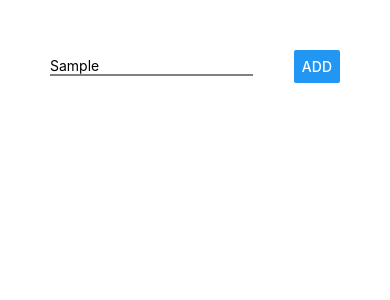
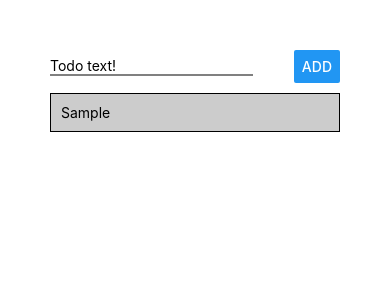
Before and after one commit to carlosvillasanchez/ReactNative, a React Native app: screen / in a window 390 px wide. Both pictures are taken after typing "Sample" into the empty fields and a click on the button "ADD". Shown: the top 300 px of the page. Built offline with nearby package versions, Linux system fonts and the light colour scheme.

Commit message:
First todo app

```diff
--- a/App.js
+++ b/App.js
@@ -1,13 +1,37 @@
-import React from 'react';
-import { StyleSheet, Text, View, TextInput, Button } from 'react-native';
+import React, {useState} from 'react';
+import { StyleSheet, Text, View, TextInput, Button, ScrollView } from 'react-native';
 
 export default function App() {
+  let [enteredTodo, setEnteredTodo] = useState('')
+  let [todos, setTodo] = useState([])
+
+  function todoTextChange(enteredText){
+    setEnteredTodo(enteredText)
+  }
+
+  function addGoal(){
+    console.log(enteredTodo)
+    setTodo(todos => [...todos, enteredTodo])
+    setEnteredTodo("")
+  }
+
   return (
     <View style={styles.container}>
-      <View style={{flexDirection: 'row', justifyContent: 'space-between', alignItems: 'center'}}>
-        <TextInput placeholder="Todo text!" style={{borderBottomColor: 'grey', borderBottomWidth: 2, width: '70%'}}/>
-        <Button title="Add"/>
+      <View style={styles.inputContainer}>
+        <TextInput
+          placeholder="Todo text!"
+          style={styles.input}
+          onChangeText={todoTextChange}
+          value={enteredTodo}/>
+        <Button title="Add" onPress={addGoal}/>
       </View>
+      <ScrollView>
+        {todos.map((todo) => {
+          return(
+            <Text style={styles.todo} key={todo}>{todo}</Text>
+          );
+        })}
+      </ScrollView>
     </View>
   );
 }
@@ -16,4 +40,21 @@ const styles = StyleSheet.create({
   container: {
     padding: 50
   },
+  inputContainer: {
+    flexDirection: 'row',
+    justifyContent: 'space-between',
+    alignItems: 'center'
+  },
+  input: {
+    borderBottomColor: 'grey',
+    borderBottomWidth: 2,
+    width: '70%'
+  },
+  todo: {
+    padding: 10,
+    marginVertical: 10,
+    backgroundColor: "#ccc",
+    borderColor: 'black',
+    borderWidth: 1
+  }
 });
```
